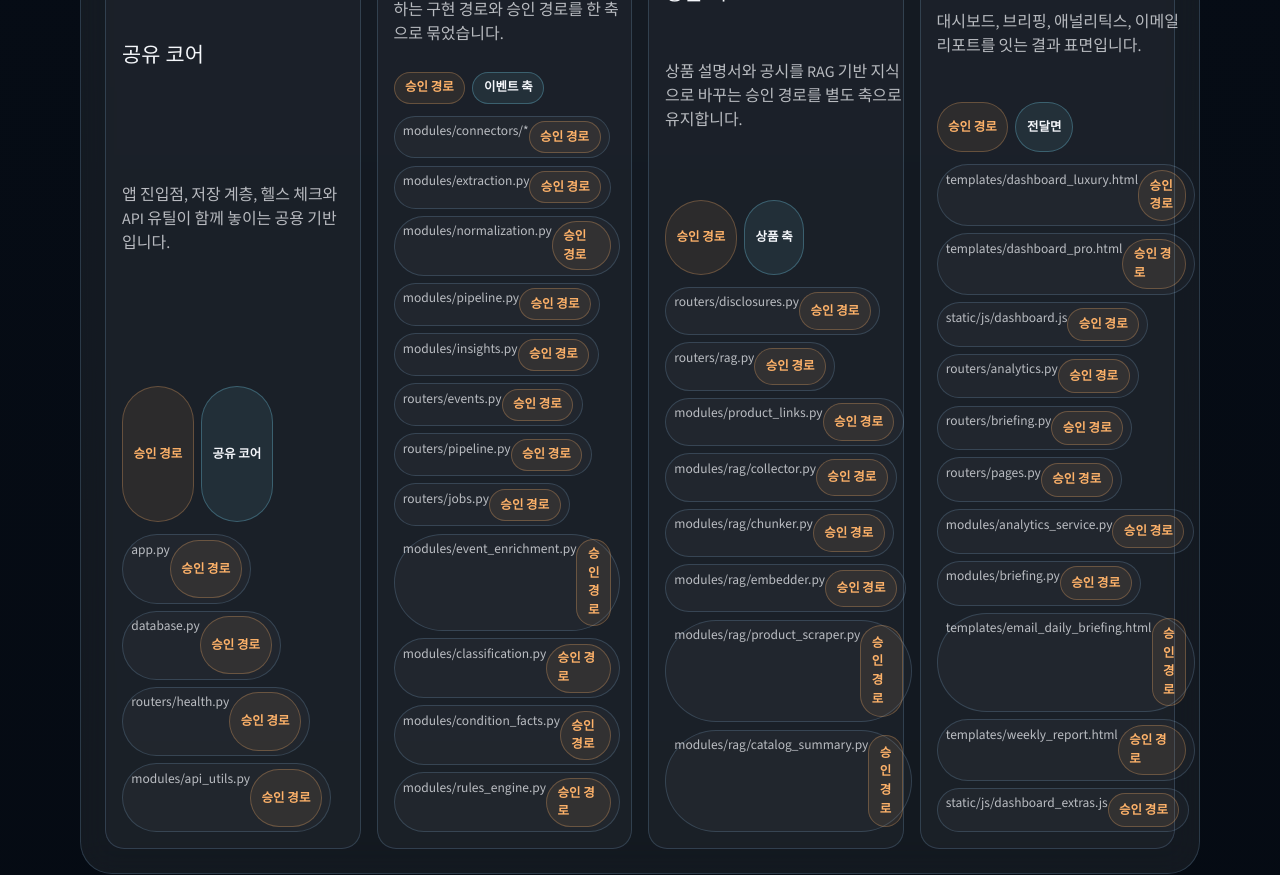
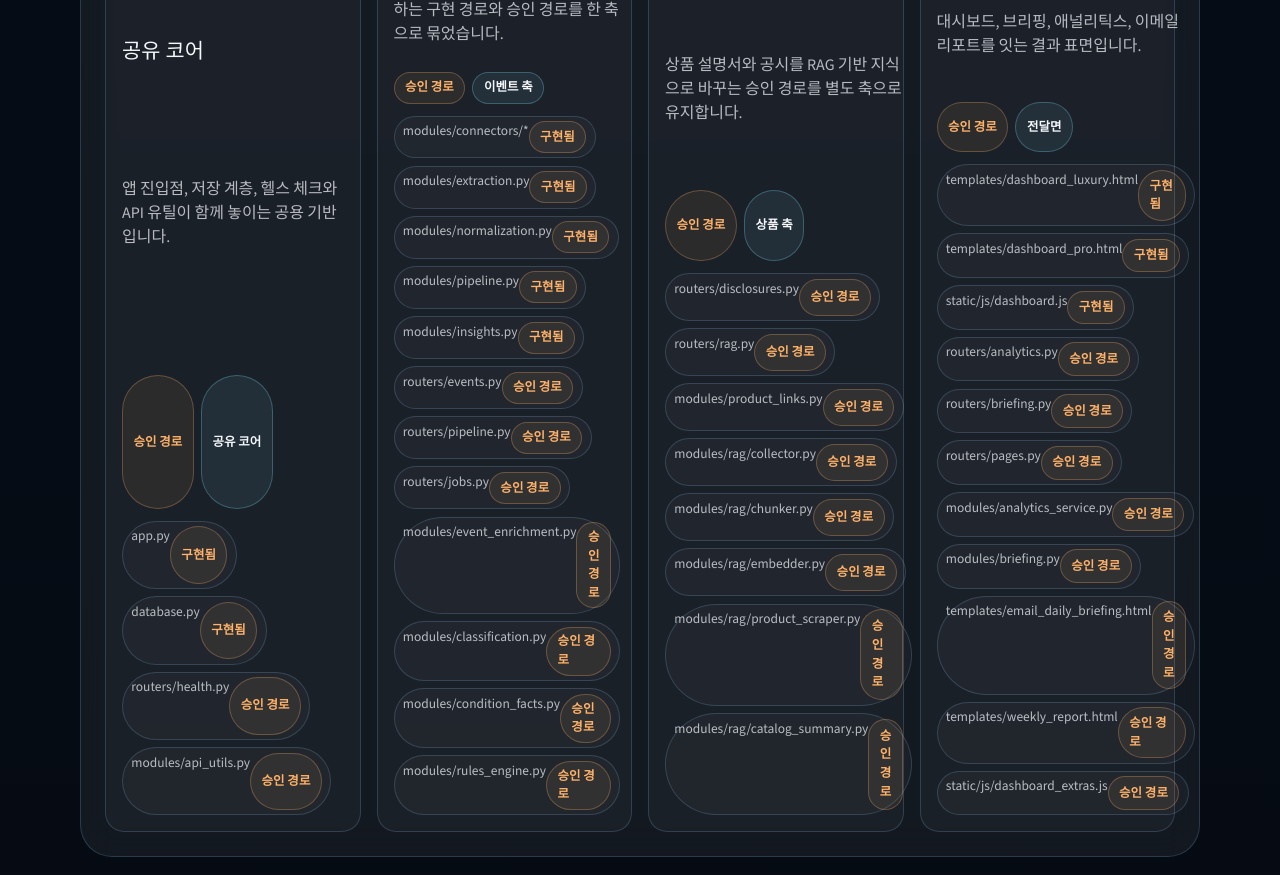
Before and after one commit to shinhan-card/card-event, a Next.js app in the folder presentation-site/: page /deep-dive in a window 1280 px wide. Shown: the part 4620-5495 px from the top of the page. Built offline with nearby package versions, Linux system fonts and the light colour scheme.

Commit message:
Stabilize evidence path provenance

```diff
--- a/presentation-site/components/deep-dive/evidence-module-map.tsx
+++ b/presentation-site/components/deep-dive/evidence-module-map.tsx
@@ -1,9 +1,6 @@
-import { existsSync } from "node:fs";
-import path from "node:path";
-
 import SectionShell from "@/components/chrome/section-shell";
 import { architectureContent } from "@/content/architecture-content";
-import { moduleMap } from "@/content/module-map";
+import { moduleMap, resolveModulePathStatus } from "@/content/module-map";
 
 const groupLabels = {
   "shared-core": "공유 코어",
@@ -16,18 +13,6 @@ const evidenceLabels = {
   implemented: "구현됨",
   approved: "승인 경로",
 } as const;
-
-const repoRootCandidates = [process.cwd(), path.resolve(process.cwd(), "..")];
-
-const resolvePathStatus = (relativePath: string): keyof typeof evidenceLabels => {
-  if (relativePath.includes("*")) {
-    return "approved";
-  }
-
-  return repoRootCandidates.some((repoRoot) => existsSync(path.resolve(repoRoot, relativePath)))
-    ? "implemented"
-    : "approved";
-};
 
 export default function EvidenceModuleMap() {
   return (
@@ -56,7 +41,7 @@ export default function EvidenceModuleMap() {
             </div>
             <ul className="module-cluster-map-files">
               {cluster.files.map((file) => {
-                const pathStatus = resolvePathStatus(file);
+                const pathStatus = resolveModulePathStatus(file);
 
                 return (
                   <li data-path-status={pathStatus} key={file}>
--- a/presentation-site/content/module-map.ts
+++ b/presentation-site/content/module-map.ts
@@ -25,6 +25,17 @@ type LegacyModuleMap = {
       files: readonly string[];
     }[];
   }[];
+};
+
+const mergeEvidenceLevel = (
+  current: EvidenceLevel | undefined,
+  next: EvidenceLevel,
+): EvidenceLevel => {
+  if (current === "implemented" || next === "implemented") {
+    return "implemented";
+  }
+
+  return next;
 };
 
 const defineHidden = <T extends object, K extends PropertyKey, V>(
@@ -218,6 +229,14 @@ const technologiesByGroup: Record<ClusterGroup, readonly string[]> = {
   "delivery-surfaces": ["FastAPI", "SQLAlchemy", "APScheduler"],
 };
 
+const pathEvidence = detailedClusters.reduce<Record<string, EvidenceLevel>>((map, cluster) => {
+  cluster.files.forEach((file) => {
+    map[file] = mergeEvidenceLevel(map[file], cluster.evidenceLevel);
+  });
+
+  return map;
+}, {});
+
 export const moduleMap: LegacyModuleMap = defineHidden(
   {
     clusters: publicClusters,
@@ -271,3 +290,6 @@ export const moduleMap: LegacyModuleMap = defineHidden(
     },
   ],
 );
+
+export const resolveModulePathStatus = (relativePath: string): EvidenceLevel =>
+  pathEvidence[relativePath] ?? "approved";
```
Also changed, not shown: 2 other files (tests, documents, lock files or other folders).
